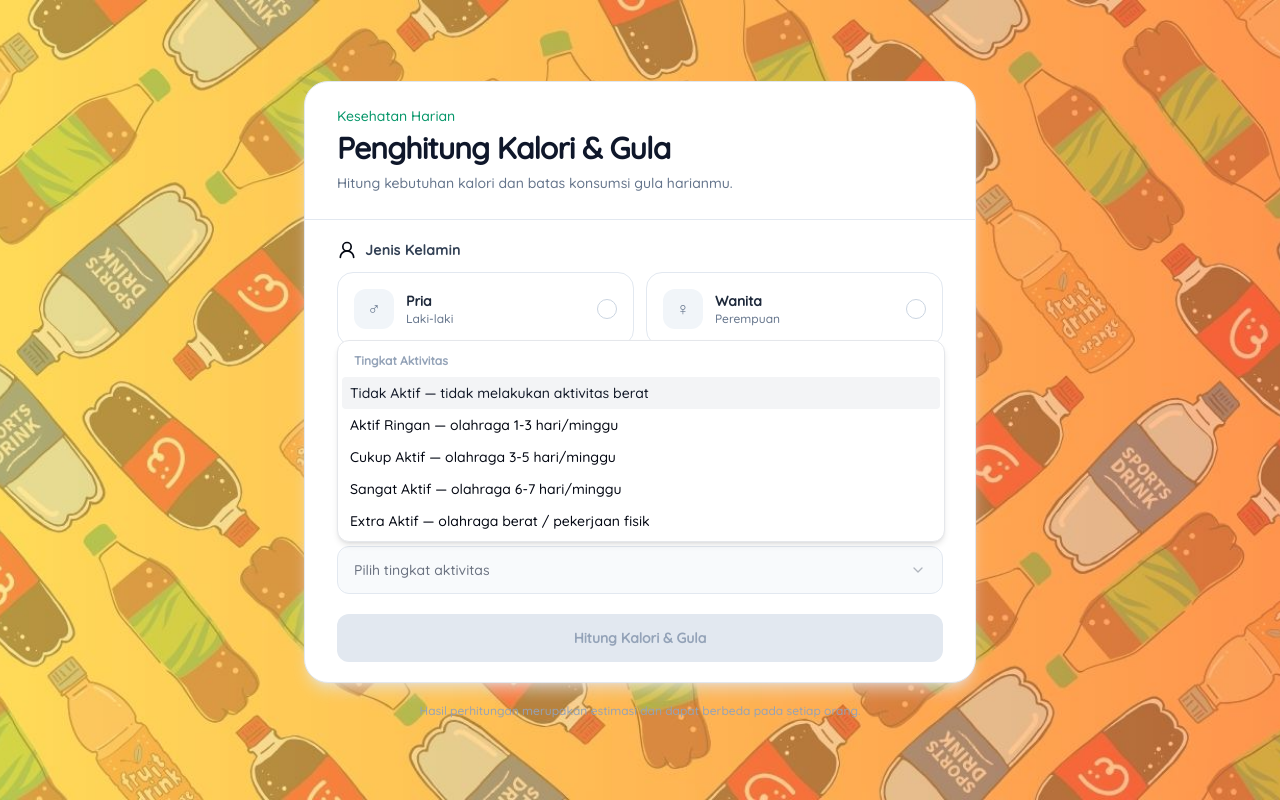
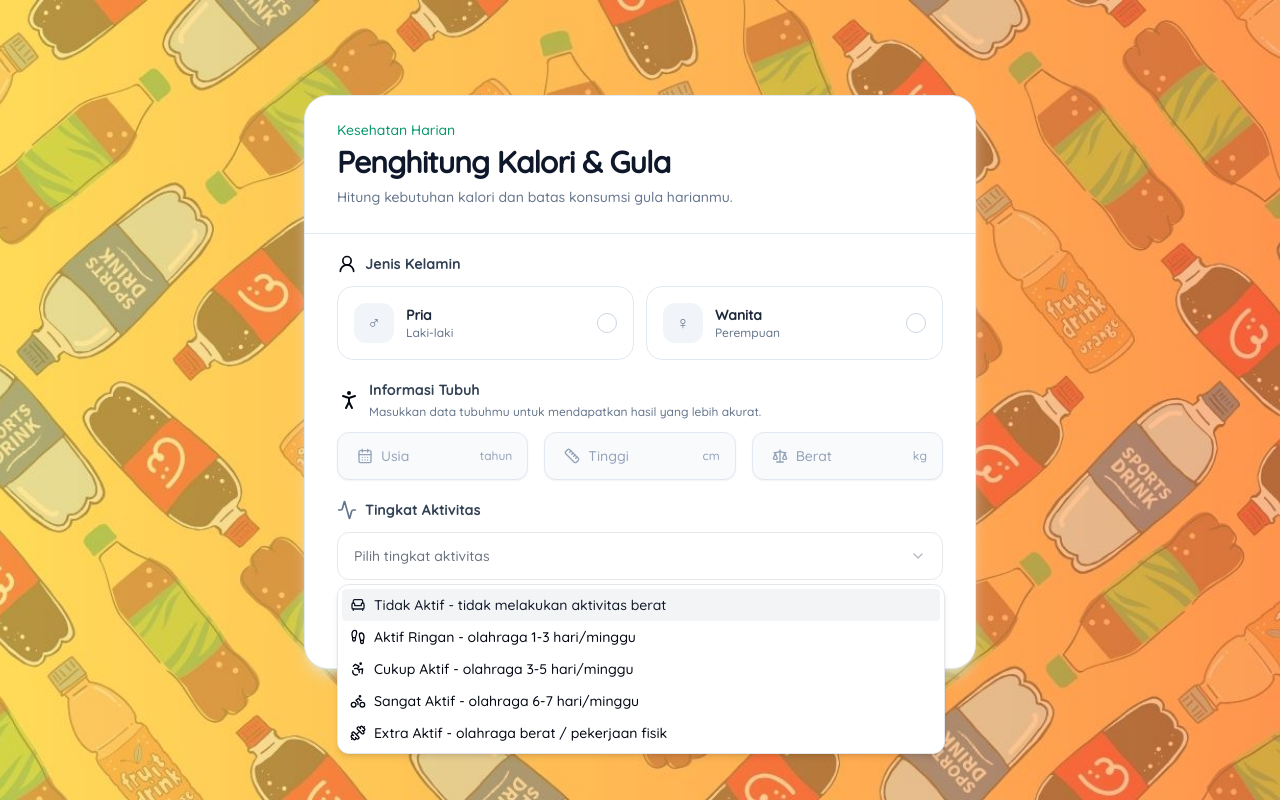
Before and after one commit to GaluhPncWirs/consumption-limit-for-packaged-beverages, a Next.js app: page /calculateCalories in a window 1280 px wide. Both pictures are taken after a click on the button "Pilih tingkat aktivitas". Shown: the top 800 px of the page. Built offline with nearby package versions, Linux system fonts and the light colour scheme.

Commit message:
style(selesai untuk merombak hanya ui nya saja di halaman perhitungan kalori dan gula): :lipstick:

```diff
--- a/src/app/(pages)/calculateCalories/page.tsx
+++ b/src/app/(pages)/calculateCalories/page.tsx
@@ -31,12 +31,15 @@ import {
   CalendarDays,
   CheckCircle,
   CheckCircle2,
+  PersonStanding,
   Ruler,
   Scale,
   UserRound,
 } from "lucide-react";
 import { getConvertMaxSugar } from "../../hooks/getConvertMaxSugar";
 import { Input } from "@/components/ui/input";
+import FloatingLabel from "@/components/floating-label/component";
+import { activityLevels } from "@/data-ui/calculate-page/data-activity";
 
 export default function InputCalculateCalories() {
   const [selectedValueActivityLevel, setSelectedValueActivityLevel] =
@@ -394,7 +397,7 @@ export default function InputCalculateCalories() {
             {/* Gender */}
             <div className="space-y-3">
               <div className="flex items-center gap-2">
-                <UserRound className="size-5" />
+                <UserRound className="size-5 shrink-0" />
                 <span className="text-sm font-semibold text-slate-700 tracking-wide">
                   Jenis Kelamin
                 </span>
@@ -497,8 +500,10 @@ export default function InputCalculateCalories() {
 
             {/* Physical Information */}
             <div className="space-y-3">
+              <div className="flex items-center gap-2">
+                <PersonStanding className="size-6 shrink-0" />
                 <div>
-                <h2 className="text-sm font-semibold text-slate-700">
+                  <h2 className="text-sm font-semibold text-slate-700 tracking-wide">
                     Informasi Tubuh
                   </h2>
 
@@ -507,88 +512,50 @@ export default function InputCalculateCalories() {
                     akurat.
                   </p>
                 </div>
+              </div>
 
               <div className="grid grid-cols-1 gap-4 sm:grid-cols-3">
                 {/* Age */}
                 <div className="space-y-2">
-                  <label
-                    htmlFor="age"
-                    className="flex items-center gap-2 text-sm font-medium text-slate-600"
-                  >
-                    <CalendarDays className="size-4 text-slate-400" />
-                    Usia
-                  </label>
-
-                  <div className="relative">
-                    <input
+                  <FloatingLabel
                     type="number"
                     id="age"
+                    label="Usia"
+                    desc="tahun"
+                    Icon={CalendarDays}
                     min={1}
                     max={100}
                     value={mustFilled.age}
-                      onChange={handleValueInput}
-                      placeholder="22"
-                      className="h-12 w-full rounded-xl border border-slate-200 bg-slate-50 px-4 pr-14 text-sm font-medium text-slate-800 outline-none transition placeholder:text-slate-400 hover:border-slate-300 focus:border-emerald-500 focus:bg-white focus:ring-4 focus:ring-emerald-500/10"
+                    placeholder=" "
                   />
-
-                    <span className="pointer-events-none absolute right-4 top-1/2 -translate-y-1/2 text-xs font-medium text-slate-400">
-                      tahun
-                    </span>
-                  </div>
                 </div>
 
                 {/* Height */}
                 <div className="space-y-2">
-                  <label
-                    htmlFor="height"
-                    className="flex items-center gap-2 text-sm font-medium text-slate-600"
-                  >
-                    <Ruler className="size-4 text-slate-400" />
-                    Tinggi
-                  </label>
-
-                  <div className="relative">
-                    <input
+                  <FloatingLabel
                     type="number"
                     id="height"
-                      min={1}
+                    label="Tinggi"
+                    desc="cm"
+                    Icon={Ruler}
+                    min={10}
                     value={mustFilled.height}
-                      onChange={handleValueInput}
-                      placeholder="170"
-                      className="h-12 w-full rounded-xl border border-slate-200 bg-slate-50 px-4 pr-12 text-sm font-medium text-slate-800 outline-none transition placeholder:text-slate-400 hover:border-slate-300 focus:border-emerald-500 focus:bg-white focus:ring-4 focus:ring-emerald-500/10"
+                    placeholder=" "
                   />
-
-                    <span className="pointer-events-none absolute right-4 top-1/2 -translate-y-1/2 text-xs font-medium text-slate-400">
-                      cm
-                    </span>
-                  </div>
                 </div>
 
                 {/* Weight */}
                 <div className="space-y-2">
-                  <label
-                    htmlFor="weight"
-                    className="flex items-center gap-2 text-sm font-medium text-slate-600"
-                  >
-                    <Scale className="size-4 text-slate-400" />
-                    Berat
-                  </label>
-
-                  <div className="relative">
-                    <input
+                  <FloatingLabel
                     type="number"
                     id="weight"
-                      min={1}
+                    label="Berat"
+                    desc="kg"
+                    Icon={Scale}
+                    min={5}
                     value={mustFilled.weight}
-                      onChange={handleValueInput}
-                      placeholder="65"
-                      className="h-12 w-full rounded-xl border border-slate-200 bg-slate-50 px-4 pr-12 text-sm font-medium text-slate-800 outline-none transition placeholder:text-slate-400 hover:border-slate-300 focus:border-emerald-500 focus:bg-white focus:ring-4 focus:ring-emerald-500/10"
+                    placeholder=" "
                   />
-
-                    <span className="pointer-events-none absolute right-4 top-1/2 -translate-y-1/2 text-xs font-medium text-slate-400">
-                      kg
-                    </span>
-                  </div>
                 </div>
               </div>
             </div>
@@ -596,11 +563,11 @@ export default function InputCalculateCalories() {
             {/* Activity Level */}
             <div className="space-y-3">
               <div className="flex items-center gap-2">
-                <Activity className="size-4 text-slate-500" />
+                <Activity className="size-5 text-slate-500" />
 
                 <label
                   htmlFor="activityLevel"
-                  className="text-sm font-semibold text-slate-700"
+                  className="text-sm font-semibold text-slate-700 tracking-wide"
                 >
                   Tingkat Aktivitas
                 </label>
@@ -610,7 +577,6 @@ export default function InputCalculateCalories() {
                 value={mustFilled.activityLevel}
                 onValueChange={(value) => {
                   setSelectedValueActivityLevel(value);
-
                   handleValueInput({
                     target: {
                       id: "activityLevel",
@@ -619,35 +585,22 @@ export default function InputCalculateCalories() {
                   });
                 }}
               >
-                <SelectTrigger className="h-12 rounded-xl border-slate-200 bg-slate-50 px-4 text-sm font-medium shadow-none transition hover:border-slate-300 focus:ring-4 focus:ring-emerald-500/10">
+                <SelectTrigger className="h-12 rounded-xl focus:border-emerald-500 px-4 text-sm font-medium shadow-none transition hover:border-slate-300 focus:ring-4 focus:ring-emerald-500/10">
                   <SelectValue placeholder="Pilih tingkat aktivitas" />
                 </SelectTrigger>
 
                 <SelectContent className="rounded-xl">
                   <SelectGroup>
-                    <SelectLabel className="px-3 py-2 text-xs text-slate-400">
-                      Tingkat Aktivitas
-                    </SelectLabel>
-
-                    <SelectItem value="sedentary">
-                      Tidak Aktif — tidak melakukan aktivitas berat
+                    {activityLevels.map((item) => (
+                      <SelectItem key={item.value} value={item.value}>
+                        <div className="flex items-center gap-2">
+                          <item.icon className="size-4" />
+                          <span>
+                            {item.label} - {item.description}
+                          </span>
+                        </div>
                       </SelectItem>
-
-                    <SelectItem value="lightlyActive">
-                      Aktif Ringan — olahraga 1-3 hari/minggu
-                    </SelectItem>
-
-                    <SelectItem value="moderatelyActive">
-                      Cukup Aktif — olahraga 3-5 hari/minggu
-                    </SelectItem>
-
-                    <SelectItem value="veryActive">
-                      Sangat Aktif — olahraga 6-7 hari/minggu
-                    </SelectItem>
-
-                    <SelectItem value="extraActive">
-                      Extra Aktif — olahraga berat / pekerjaan fisik
-                    </SelectItem>
+                    ))}
                   </SelectGroup>
                 </SelectContent>
               </Select>
@@ -734,7 +687,7 @@ export default function InputCalculateCalories() {
         </div>
 
         {/* Optional helper text */}
-        <p className="mt-5 text-center text-xs text-slate-400">
+        <p className="mt-5 text-center text-xs">
           Hasil perhitungan merupakan estimasi dan dapat berbeda pada setiap
           orang.
         </p>
--- a/src/app/layout.tsx
+++ b/src/app/layout.tsx
@@ -26,10 +26,10 @@ export default function RootLayout({
         <meta name="viewport" content="width=device-width, initial-scale=1.0" />
       </head>
       <body className={quicksand.className}>
-        <div className="background_template">
+        <main className="background_template">
           {children}
           <Toaster richColors />
-        </div>
+        </main>
       </body>
     </html>
   );
--- /dev/null
+++ b/src/components/floating-label/component.tsx
@@ -0,0 +1,41 @@
+import { Input } from "@/components/ui/input";
+import { LucideIcon } from "lucide-react";
+import { HTMLInputTypeAttribute } from "react";
+
+type PropsFloatingLabel = {
+  type: HTMLInputTypeAttribute | undefined;
+  id: string;
+  value: string | number | readonly string[] | undefined;
+  label: string;
+  Icon?: LucideIcon | undefined;
+  desc?: string;
+  placeholder?: string;
+  min?: number;
+  max?: number;
+};
+
+export default function FloatingLabel(props: PropsFloatingLabel) {
+  const { type, id, value, label, desc, placeholder, min, max, Icon } = props;
+  return (
+    <div className="relative">
+      <Input
+        type={type}
+        id={id}
+        min={min}
+        max={max}
+        value={value}
+        placeholder={placeholder}
+        className="peer h-12 w-full rounded-xl border border-slate-200 bg-slate-50 px-4 pr-14 text-sm font-medium text-slate-800 outline-none transition-all hover:border-slate-300 focus:border-emerald-500 focus:bg-white focus:ring-4 focus:ring-emerald-500/10"
+      />
+      <label
+        htmlFor={id}
+        className="pointer-events-none absolute flex items-center gap-2 left-4 top-1/2 z-10 -translate-y-1/2 bg-slate-50 px-1 text-sm font-medium text-slate-400 transition-all duration-300 peer-focus:top-0 peer-focus:-translate-y-1/2 peer-focus:bg-white peer-focus:text-xs peer-focus:text-emerald-600 peer-[:not(:placeholder-shown)]:top-0 peer-[:not(:placeholder-shown)]:-translate-y-1/2 peer-[:not(:placeholder-shown)]:bg-white peer-[:not(:placeholder-shown)]:text-xs peer-[:not(:placeholder-shown)]:text-slate-500"
+      >
+        {Icon ? <Icon className="inline size-4" /> : null} {label}
+      </label>
+      <span className="pointer-events-none absolute right-4 top-1/2 z-10 -translate-y-1/2 text-xs font-medium text-slate-400">
+        {desc}
+      </span>
+    </div>
+  );
+}
--- /dev/null
+++ b/src/data-ui/calculate-page/data-activity.ts
@@ -0,0 +1,40 @@
+import {
+  Accessibility,
+  Armchair,
+  Bike,
+  Dumbbell,
+  Footprints,
+} from "lucide-react";
+
+export const activityLevels = [
+  {
+    value: "sedentary",
+    label: "Tidak Aktif",
+    description: "tidak melakukan aktivitas berat",
+    icon: Armchair,
+  },
+  {
+    value: "lightlyActive",
+    label: "Aktif Ringan",
+    description: "olahraga 1-3 hari/minggu",
+    icon: Footprints,
+  },
+  {
+    value: "moderatelyActive",
+    label: "Cukup Aktif",
+    description: "olahraga 3-5 hari/minggu",
+    icon: Accessibility,
+  },
+  {
+    value: "veryActive",
+    label: "Sangat Aktif",
+    description: "olahraga 6-7 hari/minggu",
+    icon: Bike,
+  },
+  {
+    value: "extraActive",
+    label: "Extra Aktif",
+    description: "olahraga berat / pekerjaan fisik",
+    icon: Dumbbell,
+  },
+];
```
Lines whose indentation alone changed are shown as unchanged.
